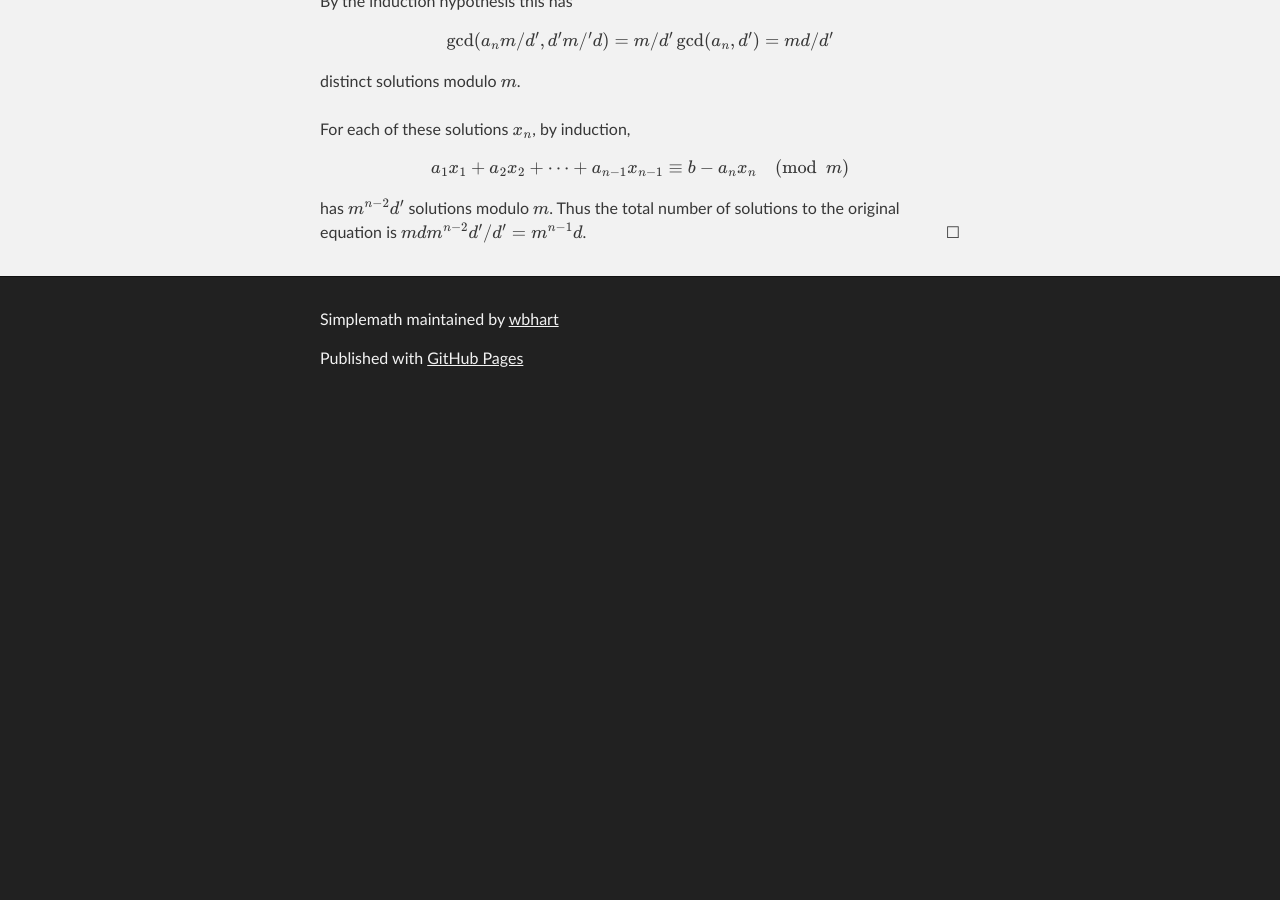
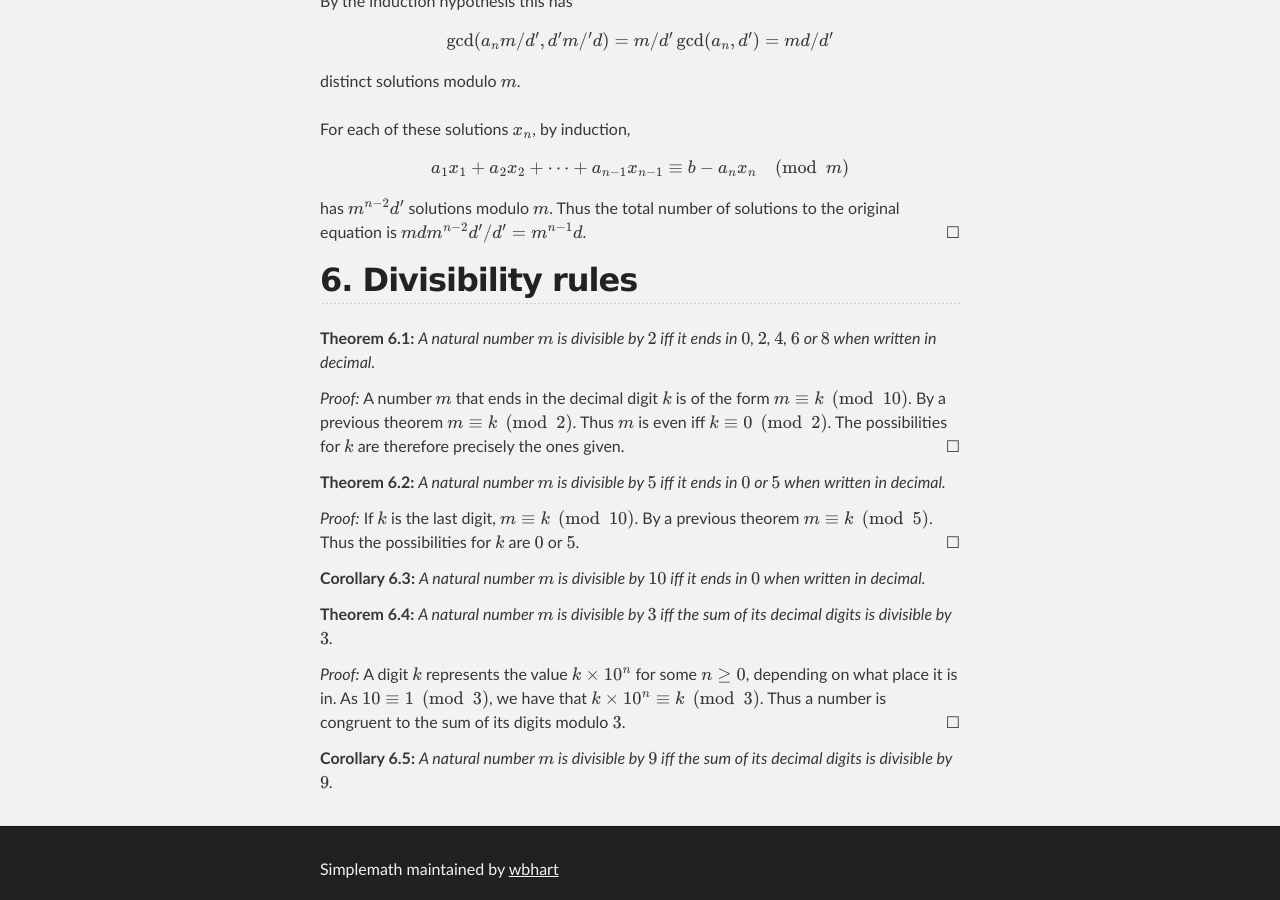
Before and after one commit to wbhart/SimpleMath, a Jekyll site: the page built from test.html, in a window 1280 px wide and 900 px high, scrolled down 20039 px. Built offline with Jekyll 4.4.1, drawn with Linux system fonts in a browser that asks for light colours; formulas are drawn with MathJax 3; before the commit the page ends 20444 px from its top, so only the background shows below that.

Commit message:
Update test.html

```diff
--- a/test.html
+++ b/test.html
@@ -979,3 +979,34 @@ $$a_1x_1 + a_2x_2 + \cdots + a_{n-1}x_{n-1} \equiv b - a_nx_n \pmod{m}$$
 has $m^{n-2}d'$ solutions modulo $m$. Thus the total number of solutions to the original equation is
 $mdm^{n-2}d'/d' = m^{n-1}d$.
 </proof>
+
+<h2>Divisibility rules</h2>
+
+<theorem> A natural number $m$ is divisible by $2$ iff it ends in $0$, $2$, $4$, $6$ or $8$ when written in decimal.
+</theorem>
+
+<proof> A number $m$ that ends in the decimal digit $k$ is of the form $m \equiv k \pmod{10}$. By a previous
+theorem $m \equiv k \pmod{2}$. Thus $m$ is even iff $k \equiv 0 \pmod{2}$. The possibilities for $k$ are therefore
+precisely the ones given.
+</proof>
+
+<theorem> A natural number $m$ is divisible by $5$ iff it ends in $0$ or $5$ when written in decimal.
+</theorem>
+
+<proof> If $k$ is the last digit, $m \equiv k \pmod{10}$. By a previous theorem $m \equiv k \pmod{5}$. Thus the
+possibilities for $k$ are $0$ or $5$.
+</proof>
+
+<corollary> A natural number $m$ is divisible by $10$ iff it ends in $0$ when written in decimal.
+</corollary>
+
+<theorem> A natural number $m$ is divisible by $3$ iff the sum of its decimal digits is divisible by $3$.
+</theorem>
+
+<proof> A digit $k$ represents the value $k\times 10^n$ for some $n \geq 0$, depending on what place it is in. As
+$10 \equiv 1 \pmod{3}$, we have that $k\times 10^n \equiv k \pmod{3}$. Thus a number is congruent to the sum of its
+digits modulo $3$.
+</proof>
+
+<corollary> A natural number $m$ is divisible by $9$ iff the sum of its decimal digits is divisible by $9$.
+</corollary>
```
